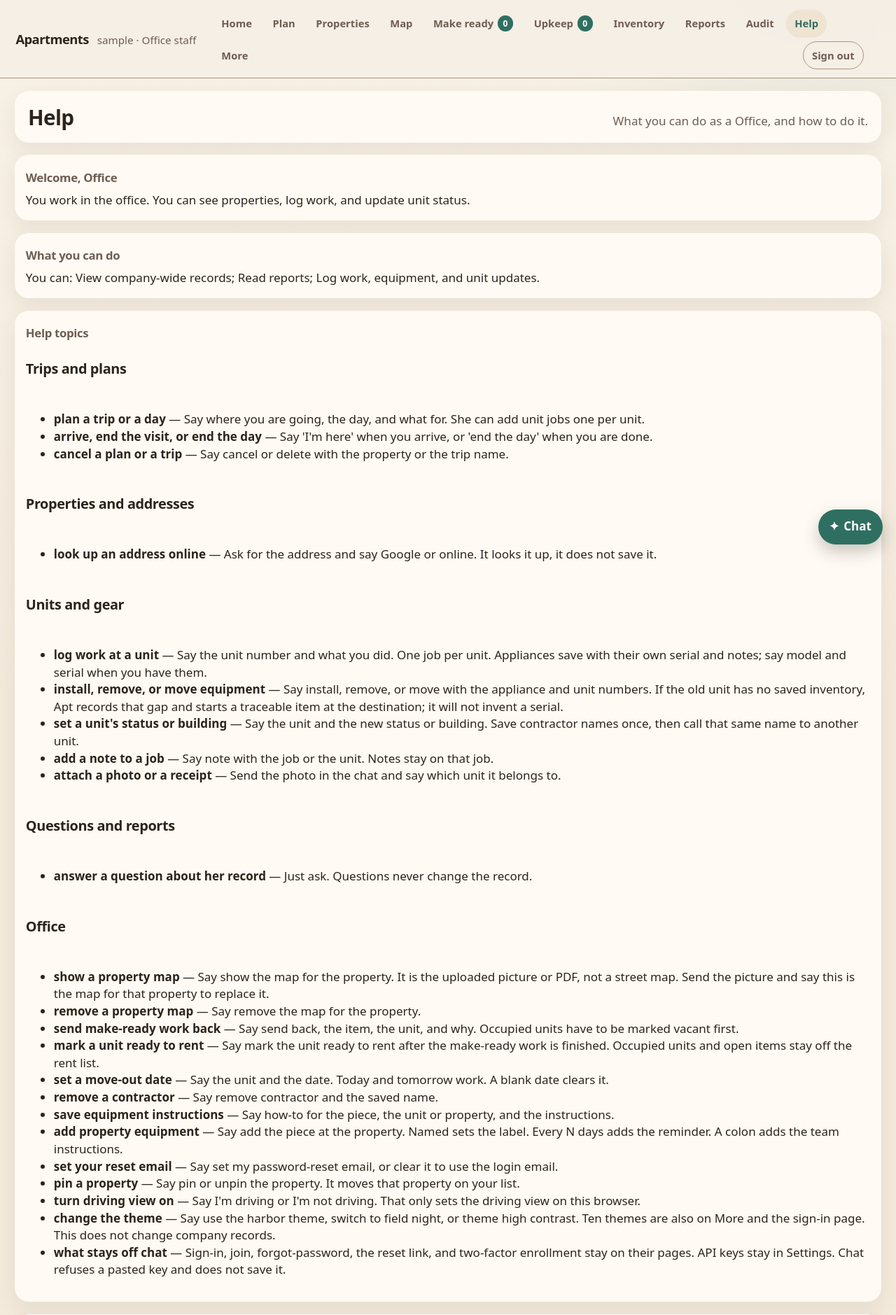
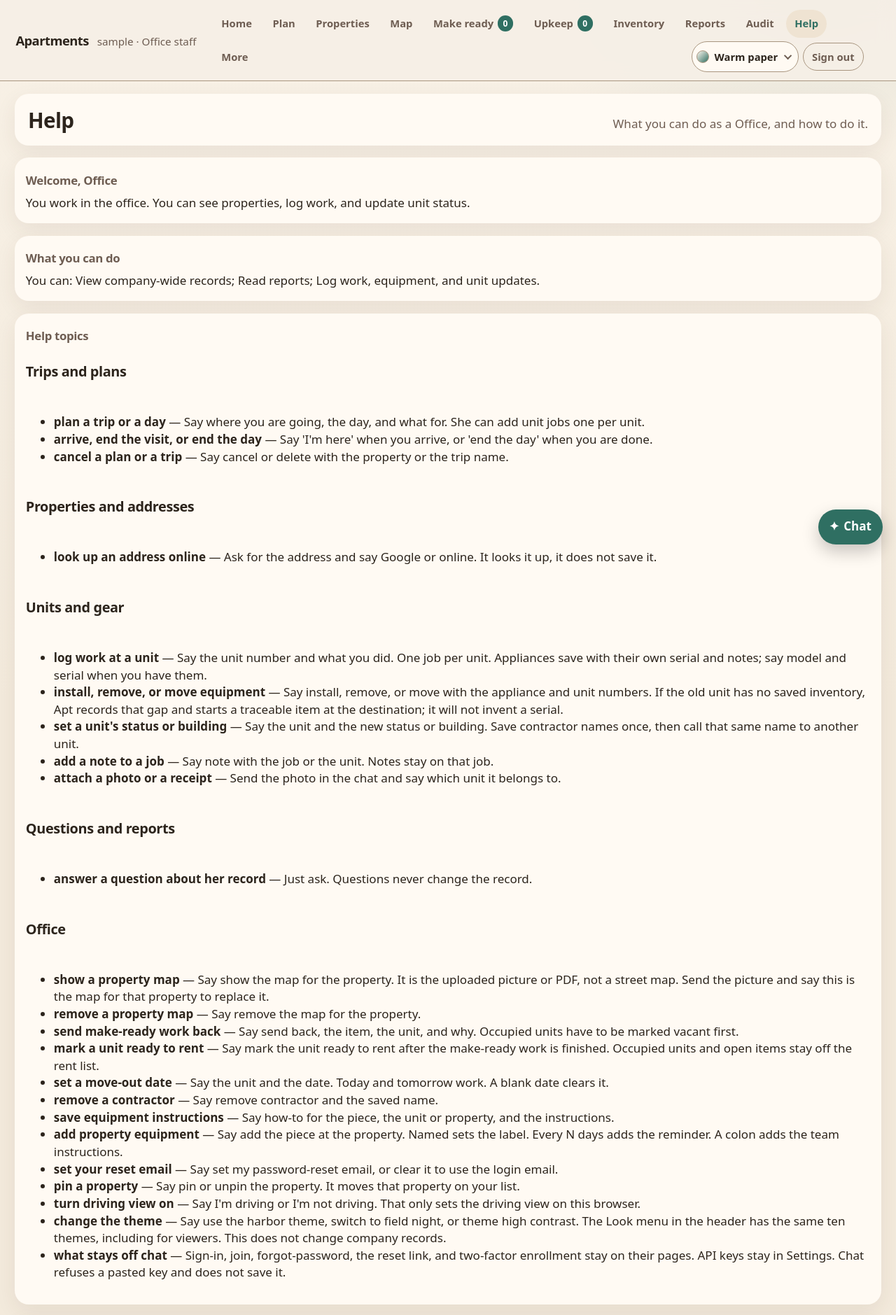
Before and after one commit to ThaFuentes/apartments, a Flask app: page /help in a window 1280 px wide. Shown: the top 1879 px of the page at 70% size. Run offline with Flask 3, Linux system fonts and the light colour scheme; the visitor is signed in with stand-in values (Sample User, id 1); data comes from the database, SQL or seed files in the repository; data that the repository does not hold is empty; parts of the project's set-up code (start-up, migrations or seed data) failed here and were passed over; some libraries are stand-ins or nearby versions.

Commit message:
Put the theme menu in the header so every login can pick a look.
Viewers land on Reports and never reach More or chat. Look sits on the desk bar and under the name on a phone.

```diff
--- a/app/assets.py
+++ b/app/assets.py
@@ -1,3 +1,3 @@
 """Single cache-busting version for CSS, JS, and the service-worker shell."""
 
-ASSET_V = "39"
+ASSET_V = "40"
--- a/app/services/caps/office.py
+++ b/app/services/caps/office.py
@@ -176,7 +176,7 @@ CAPS = [
         tool="set_theme",
         label="change the theme",
         says=("use the harbor theme", "switch to field night", "theme high contrast"),
-        howto="Say use the harbor theme, switch to field night, or theme high contrast. Ten themes are also on More and the sign-in page. This does not change company records.",
+        howto="Say use the harbor theme, switch to field night, or theme high contrast. The Look menu in the header has the same ten themes, including for viewers. This does not change company records.",
     ),
     Capability(
         tool="stay_on_page",
--- a/app/static/css/apt-desk.css
+++ b/app/static/css/apt-desk.css
@@ -43,7 +43,18 @@
     background: var(--soft);
     color: var(--accent);
   }
-  .desk-nav .desk-signout { margin: 0 0 0 auto; }
+  .desk-nav .theme-desk { margin: 0 0 0 auto; position: relative; align-self: center; }
+  .desk-nav .desk-signout { margin: 0; }
+  .theme-desk.for-phone { display: none; }
+  .desk-nav .theme-desk .theme-pop {
+    position: absolute;
+    z-index: 40;
+    right: 0;
+    top: calc(100% + 0.4rem);
+    width: min(36rem, 72vw);
+    margin-top: 0;
+  }
+  .desk-nav .theme-desk .theme-grid { grid-template-columns: 1fr 1fr; }
   .desk-nav .desk-signout button {
     min-height: 40px;
     padding: 0.45rem 0.75rem;
--- a/app/static/css/apt.css
+++ b/app/static/css/apt.css
@@ -863,6 +863,52 @@ button:focus-visible, a:focus-visible, textarea:focus-visible { outline: 3px sol
 .swatch.grove { background: linear-gradient(135deg, #e7f0e4, #1f6b45); }
 .swatch.dusk { background: linear-gradient(135deg, #1b1520, #d28bd6); }
 .swatch.chalk { background: linear-gradient(135deg, #f4f1ea, #e24b3b); }
+.theme-desk { position: relative; margin-top: 0.55rem; }
+.theme-desk > summary {
+  list-style: none;
+  cursor: pointer;
+  display: inline-flex;
+  align-items: center;
+  gap: 0.45rem;
+  width: fit-content;
+  min-height: 44px;
+  padding: 0.3rem 0.75rem 0.3rem 0.4rem;
+  border: 1px solid var(--line);
+  border-radius: 999px;
+  background: var(--card);
+  color: var(--ink);
+  font-weight: 750;
+  font-size: 0.92rem;
+}
+.theme-desk > summary::-webkit-details-marker { display: none; }
+.theme-desk > summary::marker { content: ""; }
+.theme-desk > summary .swatch {
+  width: 1.15rem;
+  height: 1.15rem;
+  border-radius: 999px;
+}
+.theme-desk > summary::after {
+  content: "";
+  width: 0.4rem;
+  height: 0.4rem;
+  margin-left: 0.1rem;
+  border-right: 2px solid var(--muted);
+  border-bottom: 2px solid var(--muted);
+  transform: rotate(45deg) translateY(-0.12rem);
+}
+.theme-desk[open] > summary::after { transform: rotate(225deg) translateY(-0.05rem); }
+.theme-pop {
+  margin-top: 0.45rem;
+  padding: 0.75rem;
+  background: var(--card);
+  color: var(--ink);
+  border: 1px solid var(--line);
+  border-radius: 16px;
+  box-shadow: var(--shadow);
+}
+.theme-pop-note { margin: 0 0 0.55rem; color: var(--muted); font-size: 0.85rem; }
+.theme-pop .hint { margin: 0.55rem 0 0; }
+.theme-desk .theme-grid button { min-height: 2.9rem; }
 @media (min-width: 700px) {
   .theme-grid { grid-template-columns: 1fr 1fr; }
 }
@@ -1056,6 +1102,8 @@ html[data-theme="contrast"] .unit-card,
 html[data-theme="contrast"] .menu a,
 html[data-theme="contrast"] .stat,
 html[data-theme="contrast"] .theme-fold,
+html[data-theme="contrast"] .theme-pop,
+html[data-theme="contrast"] .theme-desk > summary,
 html[data-theme="contrast"] .bubble,
 html[data-theme="contrast"] .nav {
   border: 2px solid #000;
--- a/app/static/offline.html
+++ b/app/static/offline.html
@@ -4,7 +4,7 @@
   <meta charset="utf-8">
   <meta name="viewport" content="width=device-width, initial-scale=1">
   <title>Apartments is offline</title>
-  <link rel="stylesheet" href="/static/css/apt.css?v=39">
+  <link rel="stylesheet" href="/static/css/apt.css?v=40">
 </head>
 <body>
   <main>
--- a/app/static/sw.js
+++ b/app/static/sw.js
@@ -1,4 +1,4 @@
-const ASSET_V = "39";
+const ASSET_V = "40";
 
 const CACHE = "apt-shell-" + ASSET_V;
 const SHELL = [
--- a/app/templates/base.html
+++ b/app/templates/base.html
@@ -36,6 +36,9 @@
       {% endif %}
     </div>
     {% if current_user.is_authenticated %}
+    {% with theme_switch_class='for-phone' %}
+    {% include "theme_switch.html" %}
+    {% endwith %}
     <nav class="desk-nav" aria-label="Office">
       {% if current_user.role != 'viewer' %}
       <a href="/" {% if request.path == '/' %}aria-current="page"{% endif %}>Home</a>
@@ -56,6 +59,7 @@
       <a href="/map" {% if request.path == '/map' %}aria-current="page"{% endif %}>Map</a>
       <a href="/reports" {% if request.path.startswith('/reports') %}aria-current="page"{% endif %}>Reports</a>
       {% endif %}
+      {% include "theme_switch.html" %}
       <form method="post" action="/logout" class="desk-signout">
         <input type="hidden" name="csrf_token" value="{{ csrf_token }}">
         <button type="submit" class="ghost">Sign out</button>
--- a/app/templates/theme_picker.html
+++ b/app/templates/theme_picker.html
@@ -1,10 +1,4 @@
-{% if theme_open is defined and not theme_open %}
-<div class="theme-picks" aria-label="Themes">
-{% else %}
-<section class="theme-picks card" aria-label="Themes">
-  <h3>Themes</h3>
-{% endif %}
-  <p class="lead">Ten looks for this desk. The security console keeps its own look.</p>
+{% macro theme_buttons() %}
 <div class="theme-grid">
   {% for item in theme_choices %}
   <form method="post" action="/appearance">
@@ -20,11 +14,27 @@
   </form>
   {% endfor %}
 </div>
+{% endmacro %}
+{% if theme_menu %}
+<div class="theme-pop">
+  <p class="theme-pop-note">This look stays on your login. The security console keeps its own.</p>
+  {{ theme_buttons() }}
   {% if current_user.is_authenticated and current_user.role != 'viewer' %}
   <p class="hint">In chat: use the harbor theme. Or switch to field night.</p>
   {% endif %}
-{% if theme_open is defined and not theme_open %}
+</div>
+{% elif theme_open is defined and not theme_open %}
+<div class="theme-picks" aria-label="Themes">
+  <p class="lead">Ten looks for this desk. The security console keeps its own look.</p>
+  {{ theme_buttons() }}
 </div>
 {% else %}
+<section class="theme-picks card" aria-label="Themes">
+  <h3>Themes</h3>
+  <p class="lead">Ten looks for this desk. The security console keeps its own look.</p>
+  {{ theme_buttons() }}
+  {% if current_user.is_authenticated and current_user.role != 'viewer' %}
+  <p class="hint">In chat: use the harbor theme. Or switch to field night.</p>
+  {% endif %}
 </section>
 {% endif %}
--- /dev/null
+++ b/app/templates/theme_switch.html
@@ -0,0 +1,13 @@
+{% set ns = namespace(label='Look') %}
+{% for item in theme_choices %}
+  {% if item.id == (appearance or 'paper') %}{% set ns.label = item.label %}{% endif %}
+{% endfor %}
+<details class="theme-desk {{ theme_switch_class|default('') }}">
+  <summary>
+    <span class="swatch {{ appearance or 'paper' }}" aria-hidden="true"></span>
+    <span class="theme-desk-name">{{ ns.label }}</span>
+  </summary>
+  {% with theme_menu=true %}
+  {% include "theme_picker.html" %}
+  {% endwith %}
+</details>
```
Also changed, not shown: tests/test_themes.py (+13 -0 lines). Lines whose indentation alone changed are shown as unchanged.
